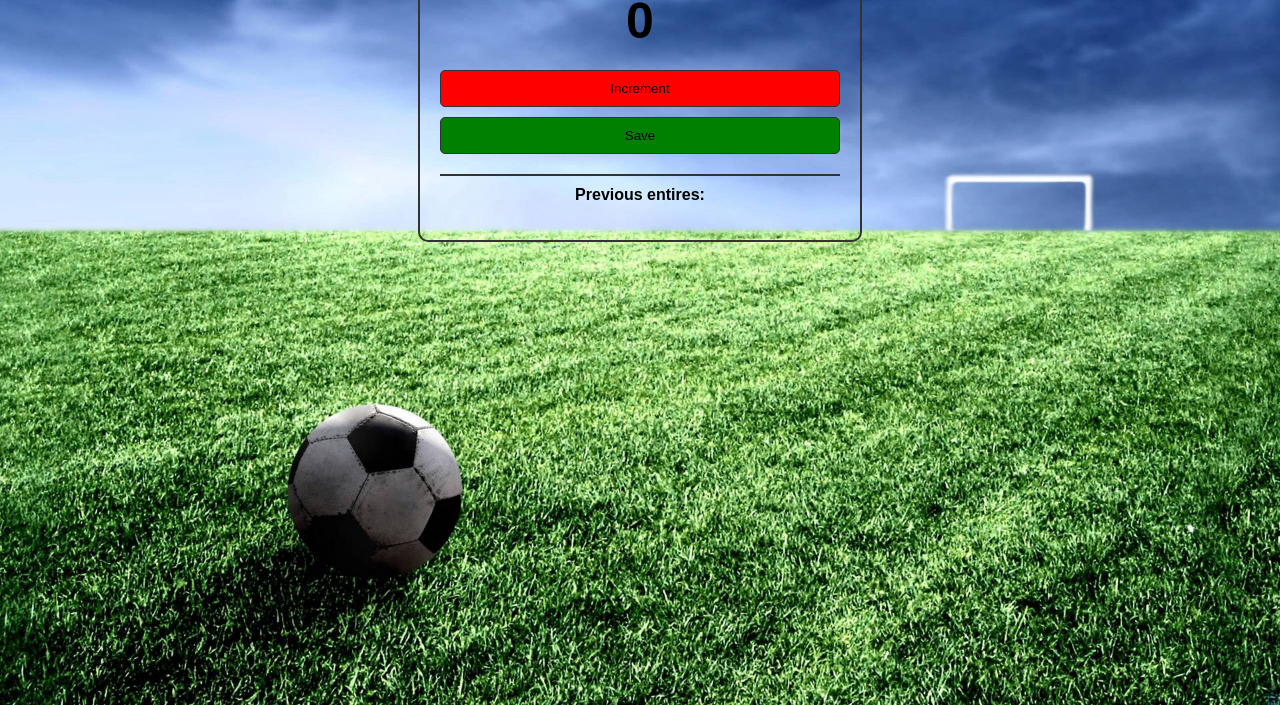
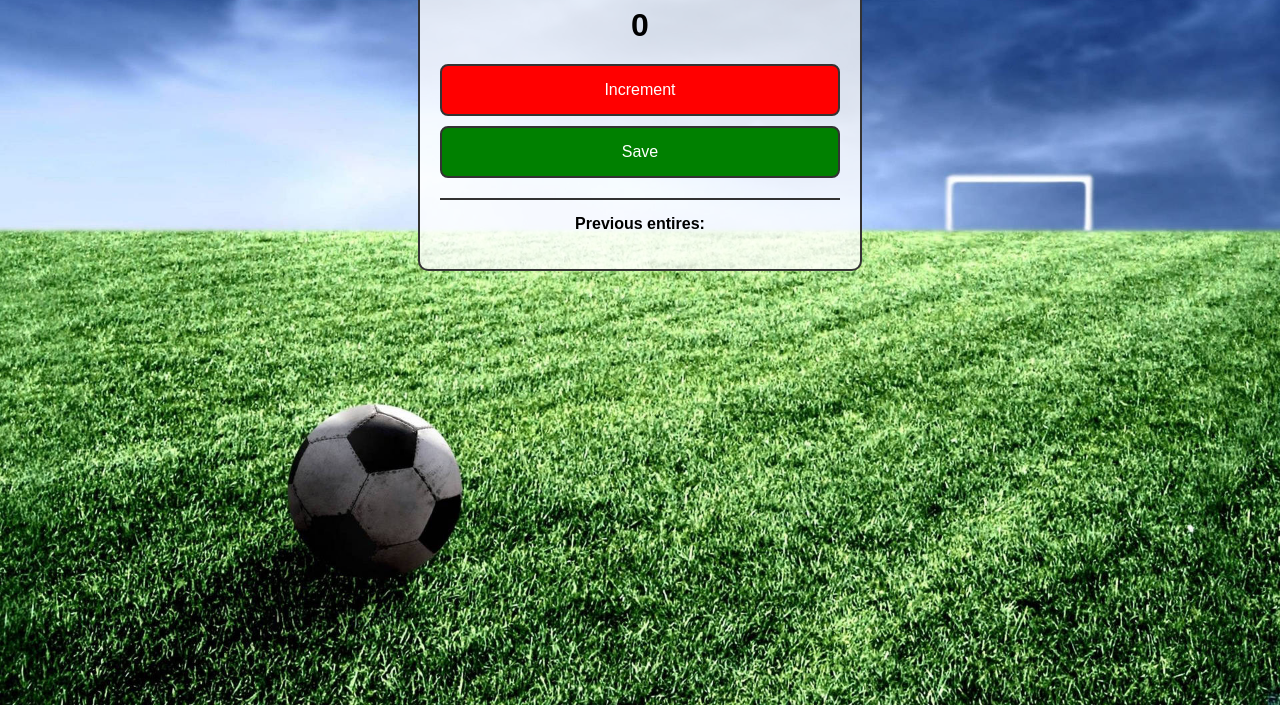
Before and after one commit to Benie19/Football-goal-counter, a plain HTML site: page index.html in a window 1280 px wide. Shown: the part 95-800 px from the top of the page. Drawn offline with Linux system fonts and the light colour scheme.

Commit message:
edited css file

```diff
--- a/index.css
+++ b/index.css
@@ -1,26 +1,29 @@
+body {
+  background-image: url(cool-soccer-xx9ly9v0yostbag2.jpg);
+  background-size: cover;
+  background-attachment: fixed;
+  font-weight: bold;
+  text-align: center;
+  font-family: sans-serif;
+  margin: 0; /* Remove default margin */
+}
+
 .container {
   max-width: 400px;
   margin: auto;
   padding: 20px;
   border: 2px solid #333;
   border-radius: 10px; /* Optional: Add rounded corners */
-}
-
-body {
-  background-image: url(cool-soccer-xx9ly9v0yostbag2.jpg);
-  background-size: cover;
-  font-weight: bold;
-  text-align: center;
-  font-family: sans-serif;
-}
-
-h1 {
-  margin-top: 10px;
-  margin-bottom: 10px;
+  background-color: rgba(
+    255,
+    255,
+    255,
+    0.8
+  ); /* Optional: Add a semi-transparent background */
 }
 
 h2 {
-  font-size: 50px;
+  font-size: 2em; /* Use relative units for font size */
   margin-top: 0;
   margin-bottom: 20px;
 }
@@ -28,30 +31,26 @@ h2 {
 button {
   display: block;
   width: 100%;
-  padding: 10px;
+  padding: 15px; /* Increase padding for better touch interaction */
   margin-bottom: 10px;
-  border: 1px solid #333;
-  border-radius: 5px;
+  border: 2px solid #333;
+  border-radius: 8px; /* Make buttons slightly more rounded */
   cursor: pointer;
-}
-p#save-el {
-  border-top: 2px solid #333;
-  padding-top: 10px;
-  margin-top: 20px;
+  font-size: 1em; /* Use relative units for font size */
 }
 
-/* Style the saved entries */
-#save-el span {
-  display: block;
-  margin-bottom: 5px;
+#save-el {
+  border-top: 2px solid #333;
+  padding-top: 15px; /* Increase padding for better spacing */
+  margin-top: 20px;
 }
 
 #button-btn {
   background-color: red;
-  color: black;
+  color: white; /* Improve contrast for better readability */
 }
 
 #save-btn {
   background-color: green;
-  color: black;
+  color: white; /* Improve contrast for better readability */
 }
```
